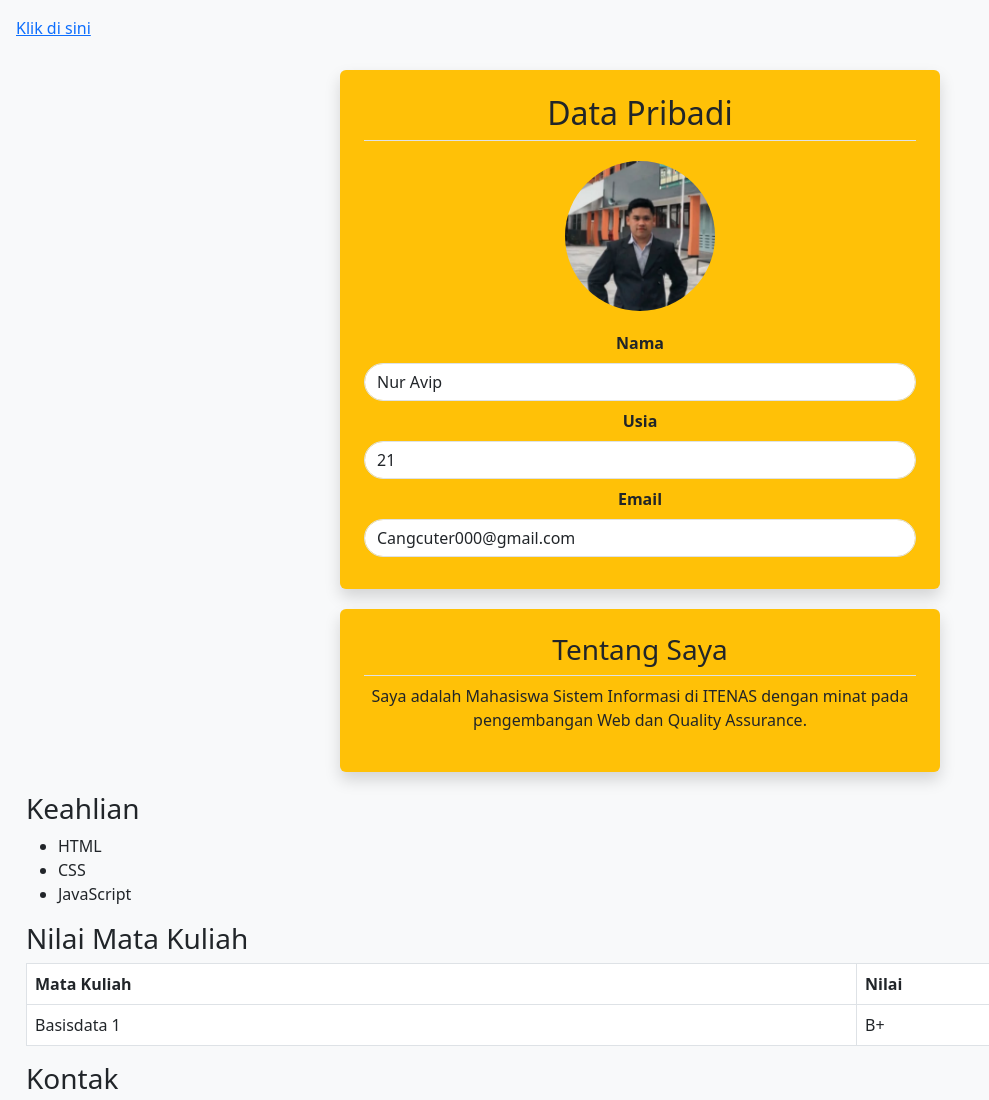
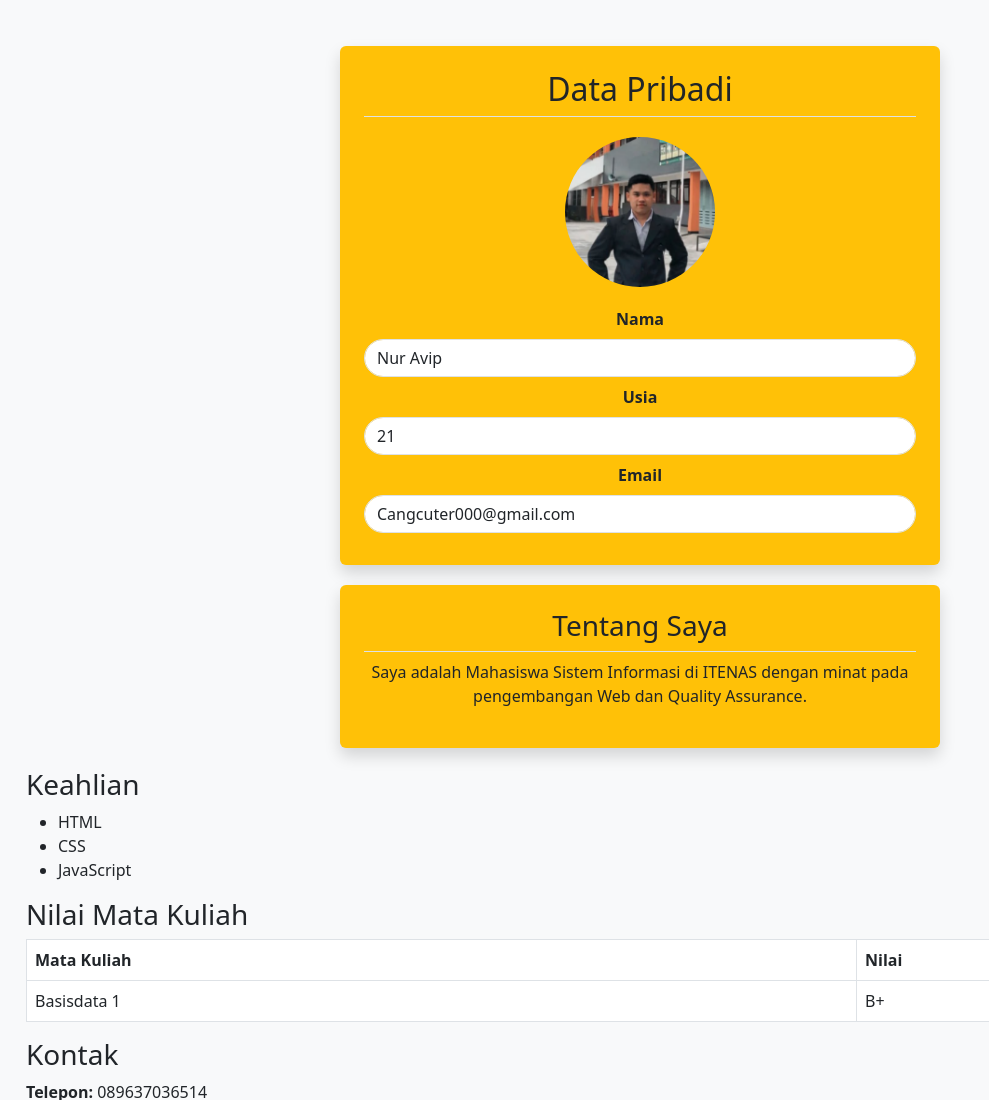
Before and after one commit to NurApip/profilku, a plain HTML site: page index.html in a window 1280 px wide. Shown: the top 1100 px of the page, without its empty margins (0-989 px from the left). Drawn offline with nearby package versions, Linux system fonts and the light colour scheme.

Commit message:
Update index.html

```diff
--- a/index.html
+++ b/index.html
@@ -4,10 +4,6 @@
     <meta charset="UTF-8">
     <meta name="viewport" content="width=device-width, initial-scale=1, maximum-scale=1">
     <title>Halaman Profil</title>
-
-    <a href="https://contoh.com">Klik di sini</a>
-
-
     <link href="https://cdn.jsdelivr.net/npm/bootstrap@5.3.0/dist/css/bootstrap.min.css" rel="stylesheet">
     <link rel="stylesheet" href="style.css">
 </head>
```
